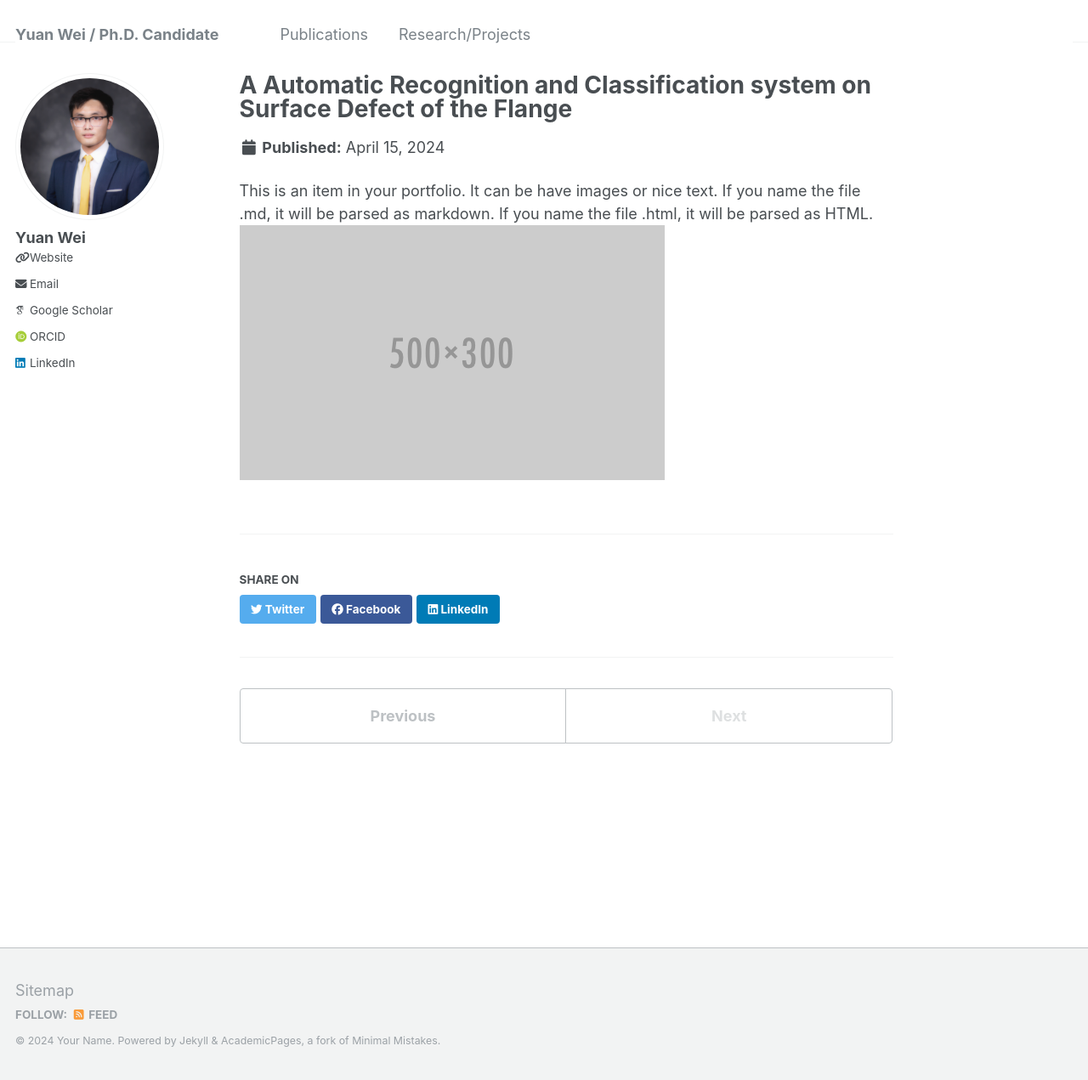
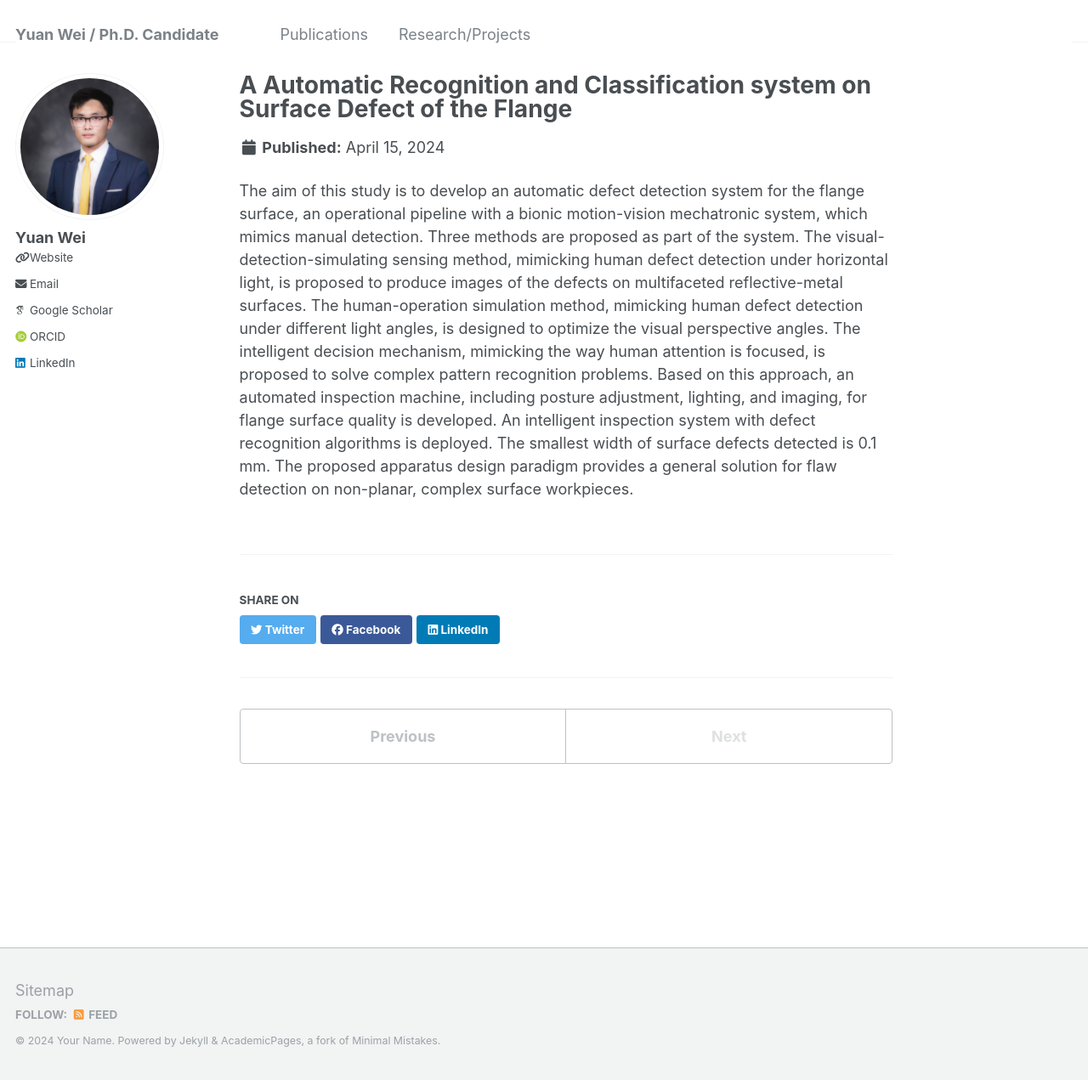
Before and after one commit to JET00wy/YuanWeiWebPage, a Jekyll site: the page built from _portfolio/portfolio-2.html, in a window 1280 px wide and 1271 px high. Shown: the whole window at 85% size. Built offline with Jekyll 4.4.1, drawn with Linux system fonts in a browser that asks for light colours; some web fonts are replaced.

Commit message:
Update portfolio-2.html

```diff
--- a/_portfolio/portfolio-2.html
+++ b/_portfolio/portfolio-2.html
@@ -5,4 +5,4 @@ collection: portfolio
 videolink: "https://www.youtube.com/embed/NOkr8rmh5nY?si=6M9QImRneOpNTqLO"
 ---
 
-This is an item in your portfolio. It can be have images or nice text. If you name the file .md, it will be parsed as markdown. If you name the file .html, it will be parsed as HTML. <img src='/images/500x300.png'><br/>
+The aim of this study is to develop an automatic defect detection system for the flange surface, an operational pipeline with a bionic motion-vision mechatronic system, which mimics manual detection. Three methods are proposed as part of the system. The visual-detection-simulating sensing method, mimicking human defect detection under horizontal light, is proposed to produce images of the defects on multifaceted reflective-metal surfaces. The human-operation simulation method, mimicking human defect detection under different light angles, is designed to optimize the visual perspective angles. The intelligent decision mechanism, mimicking the way human attention is focused, is proposed to solve complex pattern recognition problems. Based on this approach, an automated inspection machine, including posture adjustment, lighting, and imaging, for flange surface quality is developed. An intelligent inspection system with defect recognition algorithms is deployed. The smallest width of surface defects detected is 0.1 mm. The proposed apparatus design paradigm provides a general solution for flaw detection on non-planar, complex surface workpieces.
```
